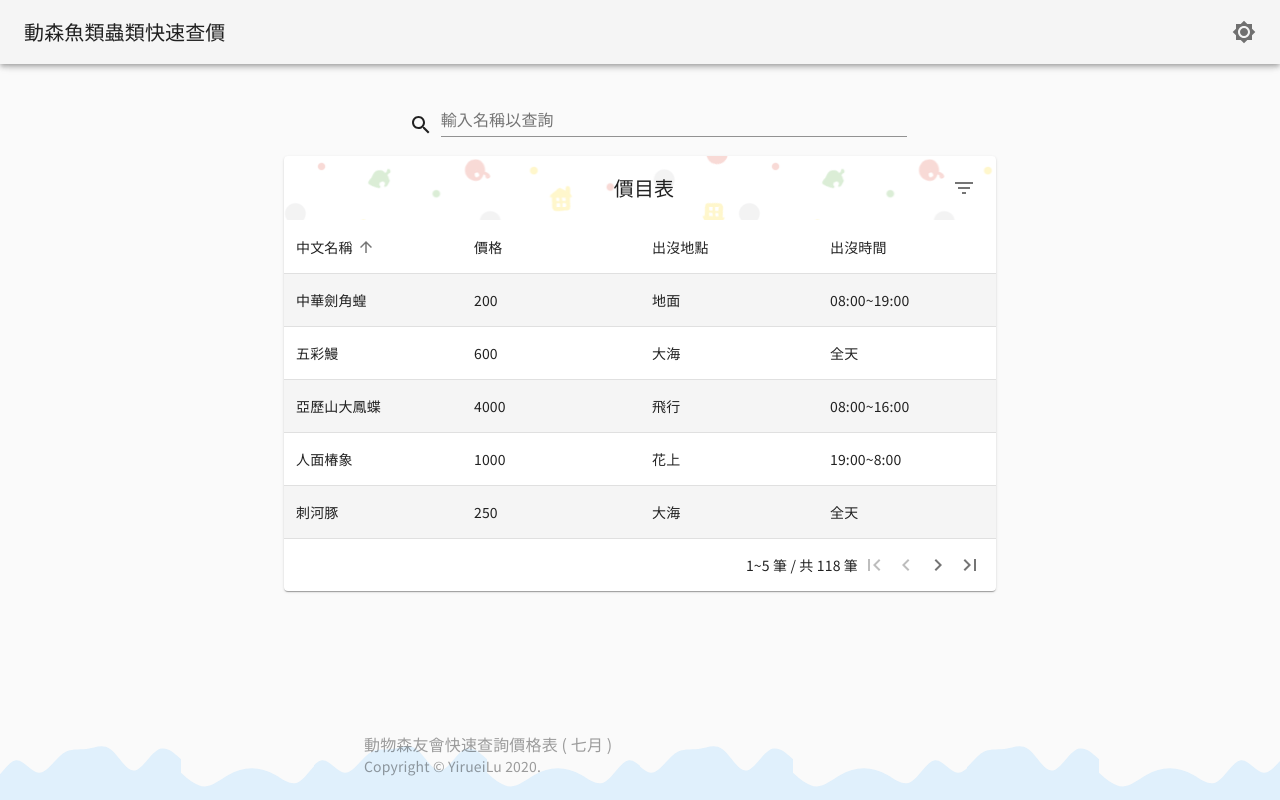
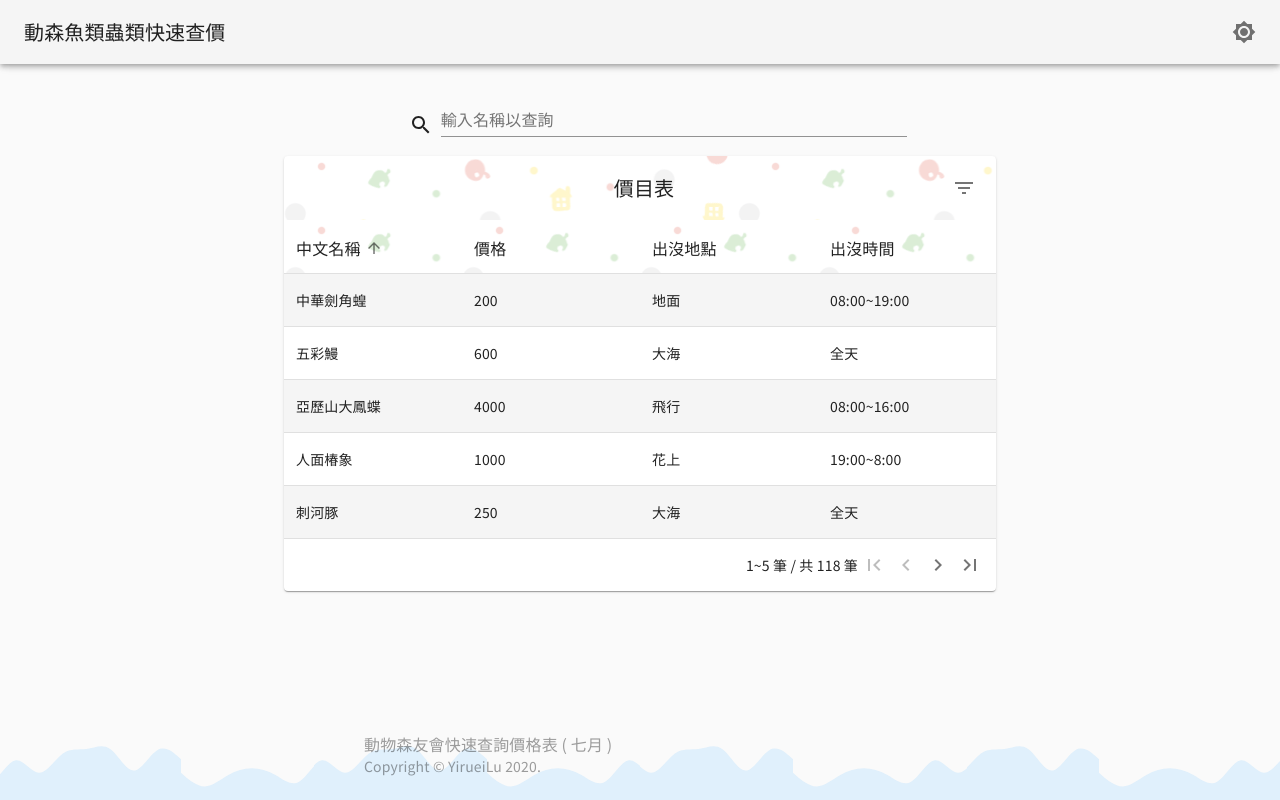
Before and after one commit to yirueilu-b/AnimalCrossingPrice, a React (Create React App) app: page / in a window 1280 px wide. Built offline with nearby package versions, Linux system fonts and the light colour scheme; the HTML template or start-up script is replaced by a standard one.

Commit message:
Fix style connection of header

```diff
--- a/src/Component/Footer.js
+++ b/src/Component/Footer.js
@@ -1,7 +1,7 @@
 import React from 'react';
 import CssBaseline from '@material-ui/core/CssBaseline';
 import Typography from '@material-ui/core/Typography';
-import {makeStyles} from '@material-ui/core/styles';
+import {makeStyles} from '@material-ui/styles';
 import Container from '@material-ui/core/Container';
 import Link from '@material-ui/core/Link';
 import wave from './wave.svg';
--- a/src/Component/Option.js
+++ b/src/Component/Option.js
@@ -1,5 +1,5 @@
 import React from 'react';
-import {makeStyles} from '@material-ui/core/styles';
+import {makeStyles} from '@material-ui/styles';
 import CssBaseline from '@material-ui/core/CssBaseline';
 import Grid from '@material-ui/core/Grid';
 import TextField from '@material-ui/core/TextField';
--- a/src/Component/Table.js
+++ b/src/Component/Table.js
@@ -1,5 +1,6 @@
 import React from 'react';
-import {withStyles, makeStyles, useTheme} from '@material-ui/core/styles';
+import {withStyles, useTheme} from '@material-ui/core/styles';
+import {makeStyles} from '@material-ui/styles';
 import Table from '@material-ui/core/Table';
 import TableBody from '@material-ui/core/TableBody';
 import TableCell from '@material-ui/core/TableCell';
@@ -26,22 +27,20 @@ import DialogActions from '@material-ui/core/DialogActions';
 import DialogContent from '@material-ui/core/DialogContent';
 import DialogContentText from '@material-ui/core/DialogContentText';
 import DialogTitle from '@material-ui/core/DialogTitle';
-// import Slide from '@material-ui/core/Slide';
 import Grow from '@material-ui/core/Grow';
 
 
 const rowPerPage = 5;
 
 // Dialog
-
 const dialogStyles = makeStyles((theme) => ({
     confirmButton: {
-        color: theme.palette.success.dark,
-        borderColor: theme.palette.success.dark
+        color: theme.palette.success.light,
+        borderColor: theme.palette.success.light
     },
     cancelButton: {
-        color: theme.palette.error.dark,
-        borderColor: theme.palette.error.dark
+        color: theme.palette.error.main,
+        borderColor: theme.palette.error.main
     },
 }));
 
@@ -111,8 +110,9 @@ const StyledTableCell = withStyles((theme) => ({
         backgroundColor: theme.palette.background.paper,
         color: theme.palette.text.primary,
         backgroundImage: `url(${Image})`,
-        padding: theme.spacing(2),
-        fontSize: 14,
+        // padding: theme.spacing(2),
+        fontSize: 16,
+        // fontWeight: 'bold'
     },
     body: {
         fontSize: 14,
@@ -189,9 +189,9 @@ function EnhancedTableHead(props) {
 
     return (
         <TableHead>
-            <TableRow style={{height: 53}}>
+            <StyledTableRow style={{height: 53}}>
                 {headCells.map((headCell) => (
-                    <TableCell
+                    <StyledTableCell
                         key={headCell.id}
                         align='left'
                         padding={headCell.disablePadding ? 'none' : 'default'}
@@ -205,9 +205,9 @@ function EnhancedTableHead(props) {
                         >
                             {headCell.label}
                         </TableSortLabel>
-                    </TableCell>
+                    </StyledTableCell>
                 ))}
-            </TableRow>
+            </StyledTableRow>
         </TableHead>
     );
 }
```
Also changed, not shown: src/Component/Navbar.js (+1 -8 lines).
